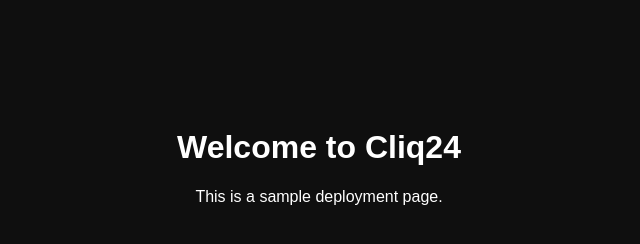
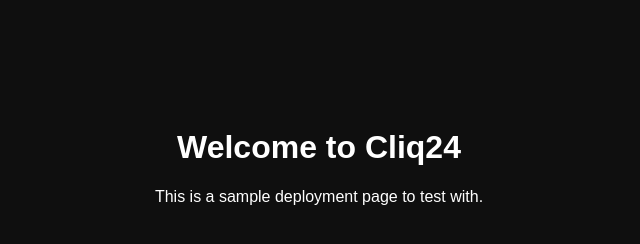
Before and after one commit to deeharwood/cliq24, a plain HTML site: page src/main/webapp/index.html in a window 1280 px wide. Shown: the whole page, without its empty margins (321-961 px from the left). Drawn offline with Linux system fonts and the light colour scheme.

Commit message:
test of index.html Change-Id: I7f5b0dda7f23b838742e86809f243a31e13002a6

```diff
--- a/src/main/webapp/index.html
+++ b/src/main/webapp/index.html
@@ -14,6 +14,6 @@
 </head>
 <body>
   <h1>Welcome to Cliq24</h1>
-  <p>This is a sample deployment page.</p>
+  <p>This is a sample deployment page to test with.</p>
 </body>
 </html>
```
